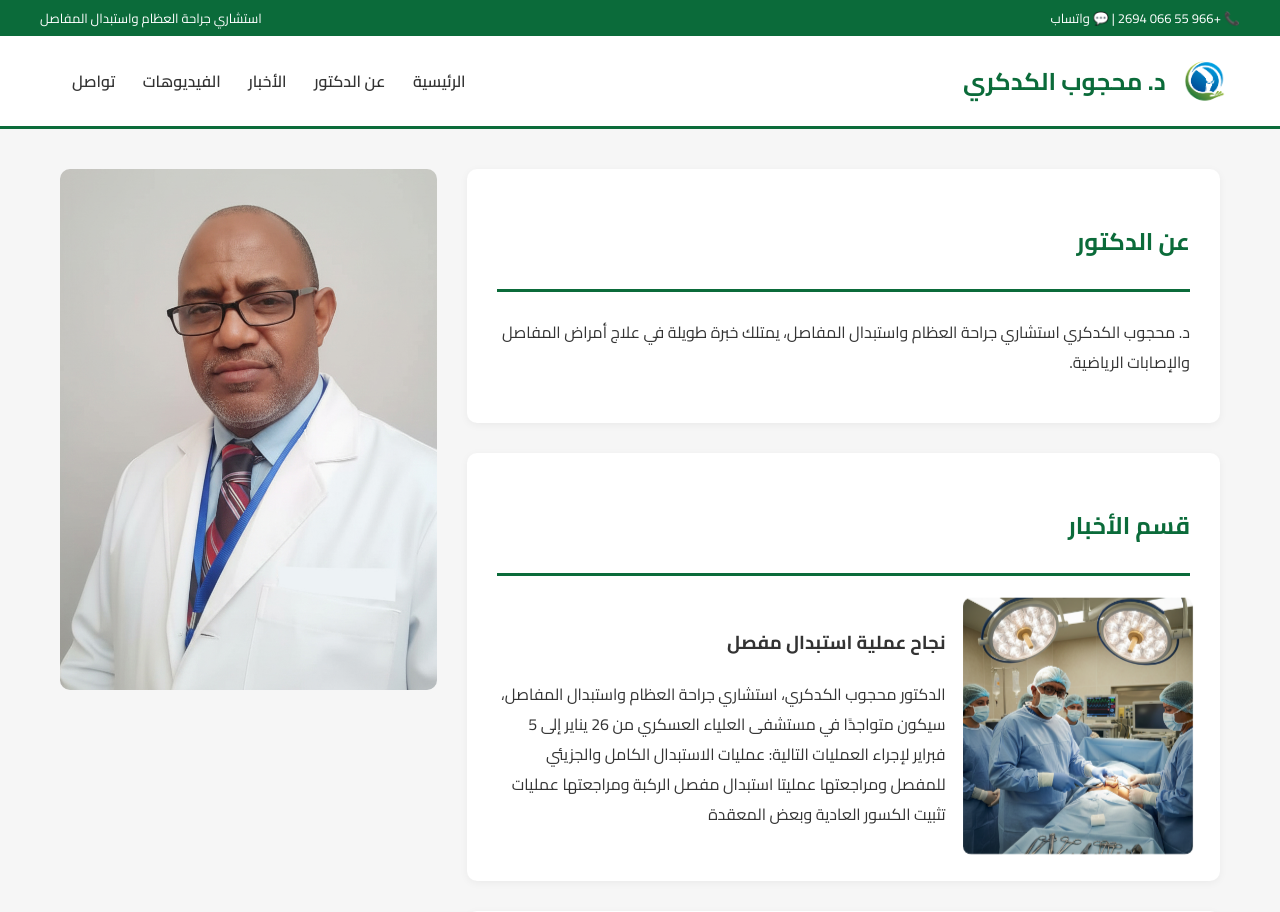
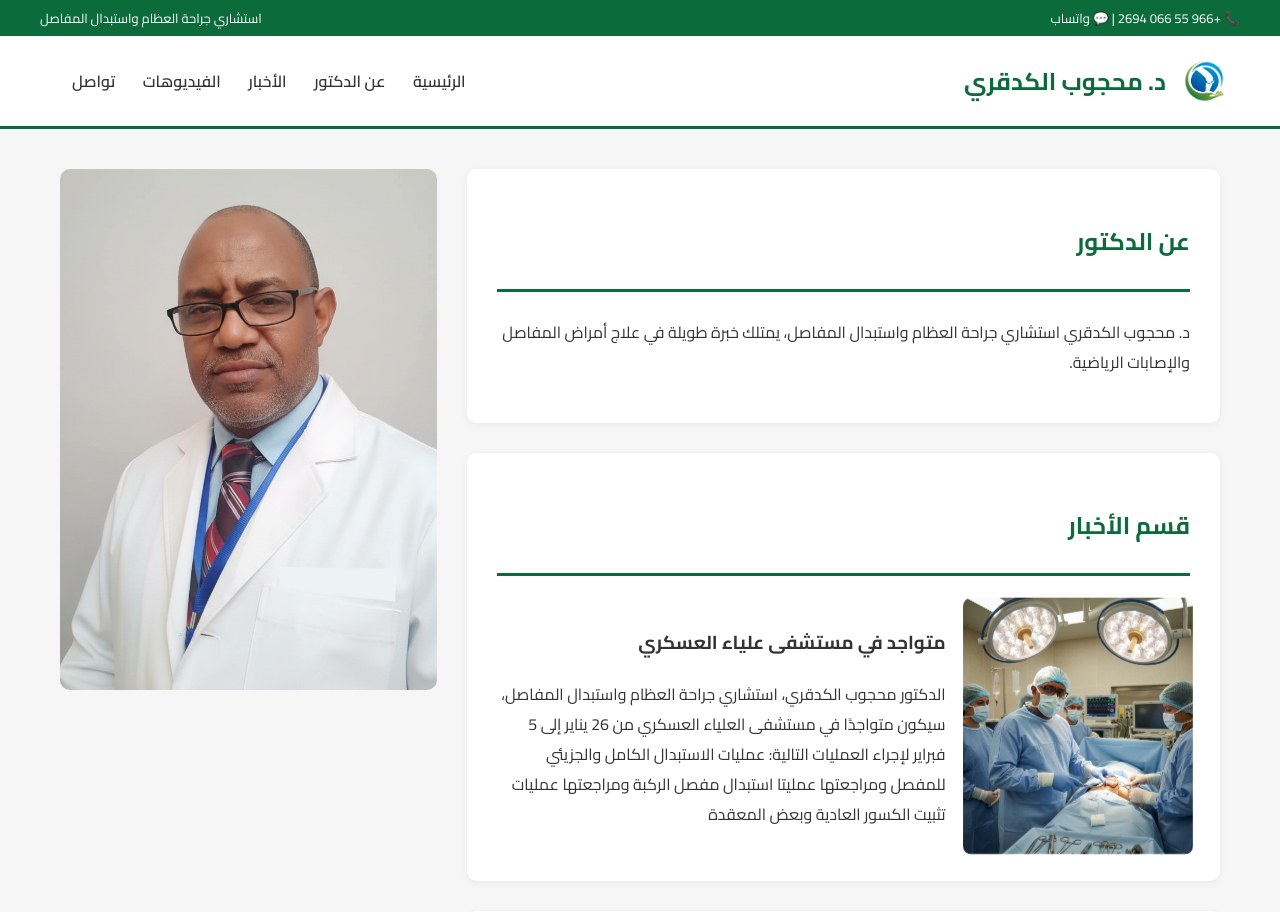
Before and after one commit to temtuba8-jpg/Dr.-Mahjoub0, a Flask app: page / in a window 1280 px wide. Shown: the top 912 px of the page. Run offline with Flask 3, Linux system fonts and the light colour scheme.

Commit message:
Update index.html

```diff
--- a/templates/index.html
+++ b/templates/index.html
@@ -3,7 +3,7 @@
 <head>
 <meta charset="UTF-8">
 <meta name="viewport" content="width=device-width, initial-scale=1.0">
-<title>د. محجوب الكدكري | استشاري جراحة العظام</title>
+<title>د. محجوب الكدقري | استشاري جراحة العظام</title>
 
 <link href="https://fonts.googleapis.com/css2?family=Cairo:wght@400;600;700&display=swap" rel="stylesheet">
 
@@ -231,7 +231,7 @@ footer a:hover{color:#fff}
     <div class="logo pulse">
       <img src="{{ url_for('static', filename='images/logo.png') }}"
            alt="لوجو د. محجوب">
-      د. محجوب الكدكري
+      د. محجوب الكدقري
     </div>
 
     <nav>
@@ -254,7 +254,7 @@ footer a:hover{color:#fff}
 <h2>عن الدكتور</h2>
 <div class="divider"></div>
 <p>
-د. محجوب الكدكري استشاري جراحة العظام واستبدال المفاصل،
+د. محجوب الكدقري استشاري جراحة العظام واستبدال المفاصل،
 يمتلك خبرة طويلة في علاج أمراض المفاصل والإصابات الرياضية.
 </p>
 </div>
@@ -265,9 +265,9 @@ footer a:hover{color:#fff}
   <div class="news">
     <img src="{{ url_for('static', filename='images/news1.jpg') }}" alt="خبر">
     <div>
-      <h3>نجاح عملية استبدال مفصل</h3>
+      <h3>متواجد في مستشفى علياء العسكري</h3>
       <p>
-        الدكتور محجوب الكدكري، استشاري جراحة العظام واستبدال المفاصل، سيكون متواجدًا في مستشفى العلياء العسكري من 26 يناير إلى 5 فبراير لإجراء العمليات التالية:
+        الدكتور محجوب الكدقري، استشاري جراحة العظام واستبدال المفاصل، سيكون متواجدًا في مستشفى العلياء العسكري من 26 يناير إلى 5 فبراير لإجراء العمليات التالية:
 
 عمليات الاستبدال الكامل والجزيئي للمفصل ومراجعتها
 
@@ -313,7 +313,7 @@ footer a:hover{color:#fff}
 <div>
 <img src="{{ url_for('static', filename='images/doctor.jpg') }}"
      class="doctor-img"
-     alt="د. محجوب الكدكري">
+     alt="د. محجوب الكدقري">
 </div>
 
 </div>
@@ -335,7 +335,7 @@ footer a:hover{color:#fff}
 <h4>اتصل بنا</h4>
 <a href="tel:+966550662694">📞 +966 55 066 2694</a>
 <a href="https://wa.me/966550662694" target="_blank">💬 واتساب</a>
-<a href="#">📍 العيادة – الرياض</a>
+<a href="#">📍 العيادة – المدينة المنورة</a>
 </div>
 
 <div>
@@ -357,7 +357,7 @@ footer a:hover{color:#fff}
 </div>
 
 <div class="footer-bottom">
-© 2026 د. محجوب الكدكري – جميع الحقوق محفوظة
+© 2026 د. محجوب الكدقري – جميع الحقوق محفوظة
 </div>
 </footer>
 
```
